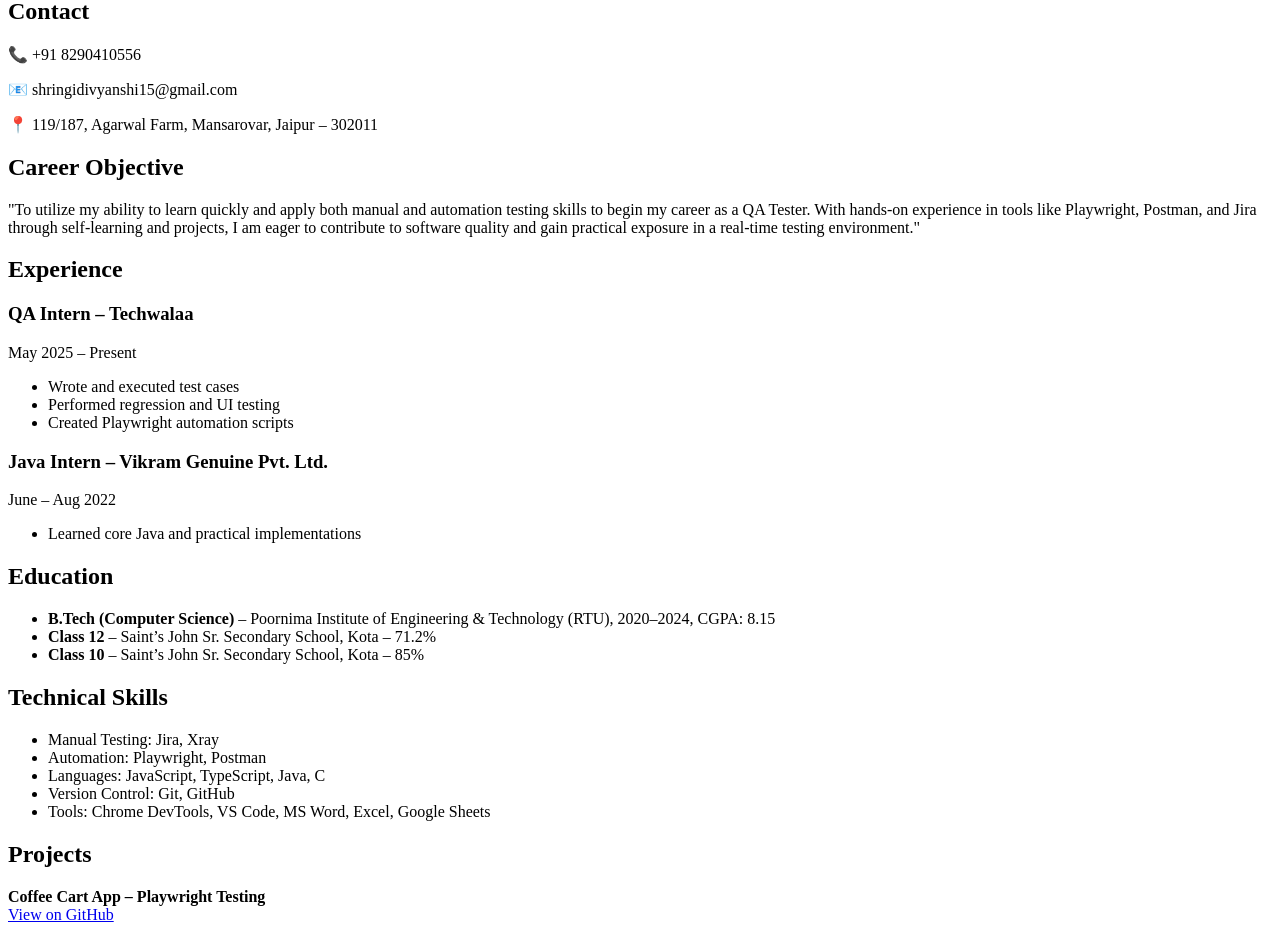
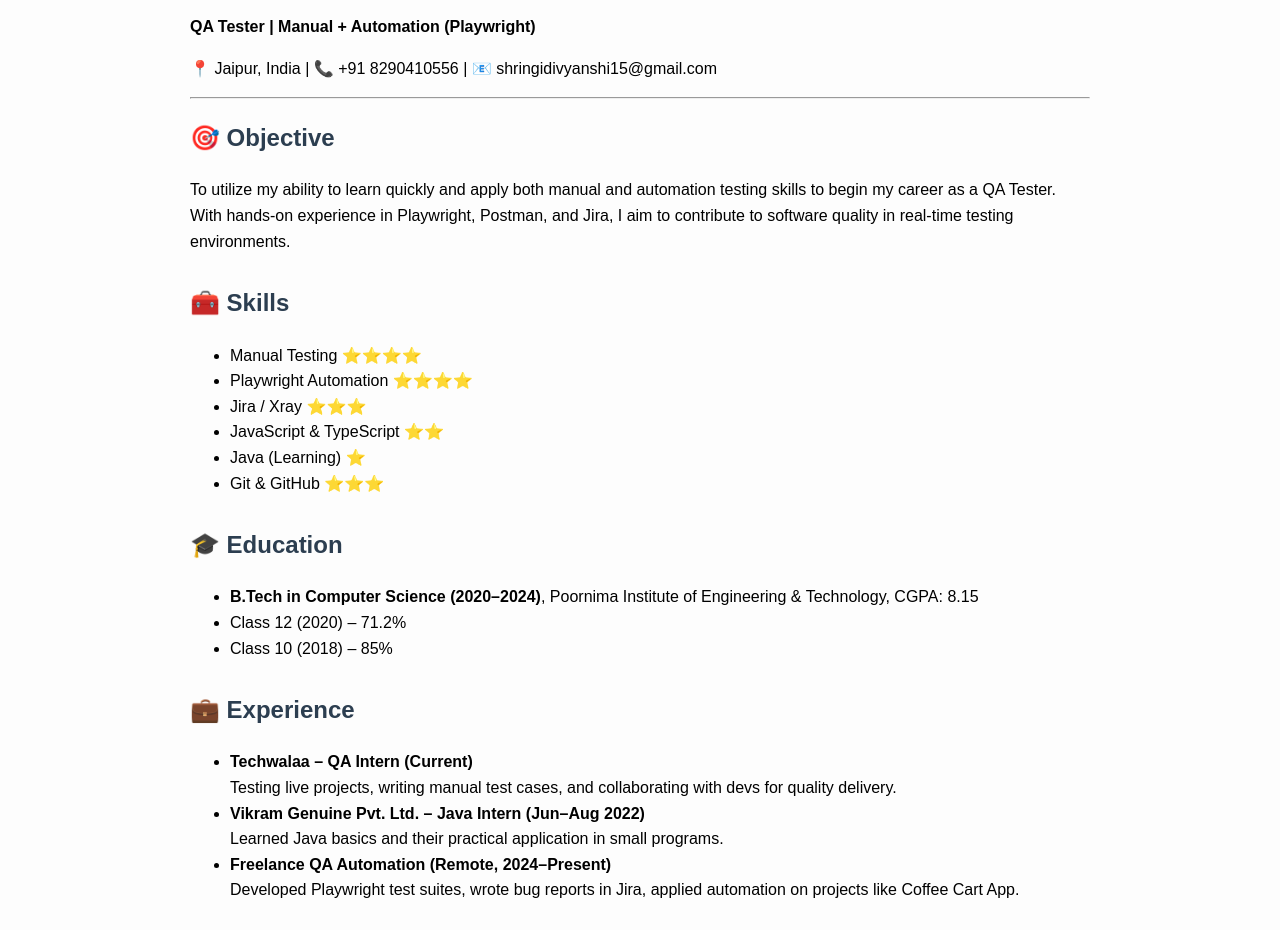
Before and after one commit to DivyanshiShringi/divyanshishringi.github.io, a plain HTML site: page index.html in a window 1280 px wide. Shown: the part 120-1050 px from the top of the page. Drawn offline with Linux system fonts and the light colour scheme.

Commit message:
Update index.html

```diff
--- a/index.html
+++ b/index.html
@@ -1,64 +1,86 @@
 <!DOCTYPE html>
 <html lang="en">
 <head>
-  <meta charset="UTF-8">
+  <meta charset="UTF-8" />
+  <meta name="viewport" content="width=device-width, initial-scale=1.0"/>
   <title>Divyanshi Shringi - Resume</title>
+  <style>
+    body {
+      font-family: Arial, sans-serif;
+      max-width: 900px;
+      margin: auto;
+      background: #fdfdfd;
+      padding: 40px;
+      line-height: 1.6;
+    }
+    h1, h2, h3 {
+      color: #2c3e50;
+    }
+    .stars {
+      color: orange;
+    }
+    .section {
+      margin-bottom: 30px;
+    }
+    ul {
+      margin-top: 0;
+    }
+  </style>
 </head>
 <body>
 
   <h1>Divyanshi Shringi</h1>
-  <p><strong>QA Intern at Techwalaa</strong></p>
+  <p><strong>QA Tester | Manual + Automation (Playwright)</strong></p>
+  <p>📍 Jaipur, India | 📞 +91 8290410556 | 📧 shringidivyanshi15@gmail.com</p>
+  <hr>
 
-  <h2>Contact</h2>
-  <p>📞 +91 8290410556</p>
-  <p>📧 shringidivyanshi15@gmail.com</p>
-  <p>📍 119/187, Agarwal Farm, Mansarovar, Jaipur – 302011</p>
+  <div class="section">
+    <h2>🎯 Objective</h2>
+    <p>To utilize my ability to learn quickly and apply both manual and automation testing skills to begin my career as a QA Tester. With hands-on experience in Playwright, Postman, and Jira, I aim to contribute to software quality in real-time testing environments.</p>
+  </div>
 
-  <h2>Career Objective</h2>
-  <p>
-    "To utilize my ability to learn quickly and apply both manual and automation testing skills to begin my career as a QA Tester.
-    With hands-on experience in tools like Playwright, Postman, and Jira through self-learning and projects, I am eager to contribute to software quality
-    and gain practical exposure in a real-time testing environment."
-  </p>
+  <div class="section">
+    <h2>🧰 Skills</h2>
+    <ul>
+      <li>Manual Testing <span class="stars">⭐⭐⭐⭐</span></li>
+      <li>Playwright Automation <span class="stars">⭐⭐⭐⭐</span></li>
+      <li>Jira / Xray <span class="stars">⭐⭐⭐</span></li>
+      <li>JavaScript & TypeScript <span class="stars">⭐⭐</span></li>
+      <li>Java (Learning) <span class="stars">⭐</span></li>
+      <li>Git & GitHub <span class="stars">⭐⭐⭐</span></li>
+    </ul>
+  </div>
 
-  <h2>Experience</h2>
-  <h3>QA Intern – Techwalaa</h3>
-  <p>May 2025 – Present</p>
+  <div class="section">
+    <h2>🎓 Education</h2>
     <ul>
-    <li>Wrote and executed test cases</li>
-    <li>Performed regression and UI testing</li>
-    <li>Created Playwright automation scripts</li>
+      <li><strong>B.Tech in Computer Science (2020–2024)</strong>, Poornima Institute of Engineering & Technology, CGPA: 8.15</li>
+      <li>Class 12 (2020) – 71.2%</li>
+      <li>Class 10 (2018) – 85%</li>
     </ul>
+  </div>
 
-  <h3>Java Intern – Vikram Genuine Pvt. Ltd.</h3>
-  <p>June – Aug 2022</p>
+  <div class="section">
+    <h2>💼 Experience</h2>
     <ul>
-    <li>Learned core Java and practical implementations</li>
+      <li><strong>Techwalaa – QA Intern (Current)</strong><br>Testing live projects, writing manual test cases, and collaborating with devs for quality delivery.</li>
+      <li><strong>Vikram Genuine Pvt. Ltd. – Java Intern (Jun–Aug 2022)</strong><br>Learned Java basics and their practical application in small programs.</li>
+      <li><strong>Freelance QA Automation (Remote, 2024–Present)</strong><br>Developed Playwright test suites, wrote bug reports in Jira, applied automation on projects like Coffee Cart App.</li>
     </ul>
+  </div>
 
-  <h2>Education</h2>
+  <div class="section">
+    <h2>📂 Projects</h2>
     <ul>
-    <li><strong>B.Tech (Computer Science)</strong> – Poornima Institute of Engineering & Technology (RTU), 2020–2024, CGPA: 8.15</li>
-    <li><strong>Class 12</strong> – Saint’s John Sr. Secondary School, Kota – 71.2%</li>
-    <li><strong>Class 10</strong> – Saint’s John Sr. Secondary School, Kota – 85%</li>
+      <li><strong>Coffee Cart App:</strong> <a href="https://github.com/DivyanshiShringi/coffee-cart-playwright-tests.git">GitHub Repo</a></li>
+      <li><strong>Techwalaa Website Testing:</strong> Manual testing with detailed test cases</li>
     </ul>
+  </div>
 
-  <h2>Technical Skills</h2>
-  <ul>
-    <li>Manual Testing: Jira, Xray</li>
-    <li>Automation: Playwright, Postman</li>
-    <li>Languages: JavaScript, TypeScript, Java, C</li>
-    <li>Version Control: Git, GitHub</li>
-    <li>Tools: Chrome DevTools, VS Code, MS Word, Excel, Google Sheets</li>
-  </ul>
-
-  <h2>Projects</h2>
-  <p>
-    <strong>Coffee Cart App – Playwright Testing</strong><br>
-    <a href="https://github.com/DivyanshiShringi/coffee-cart-playwright-tests.git" target="_blank">
-      View on GitHub
-    </a>
-  </p>
+  <div class="section">
+    <h2>🔧 Tools & Tech</h2>
+    <p>Playwright, Postman, Jira, Xray, Git, GitHub, VS Code, Chrome DevTools, MS Word, MS Excel, Google Sheets</p>
+  </div>
 
 </body>
 </html>
```
Lines whose indentation alone changed are shown as unchanged.
